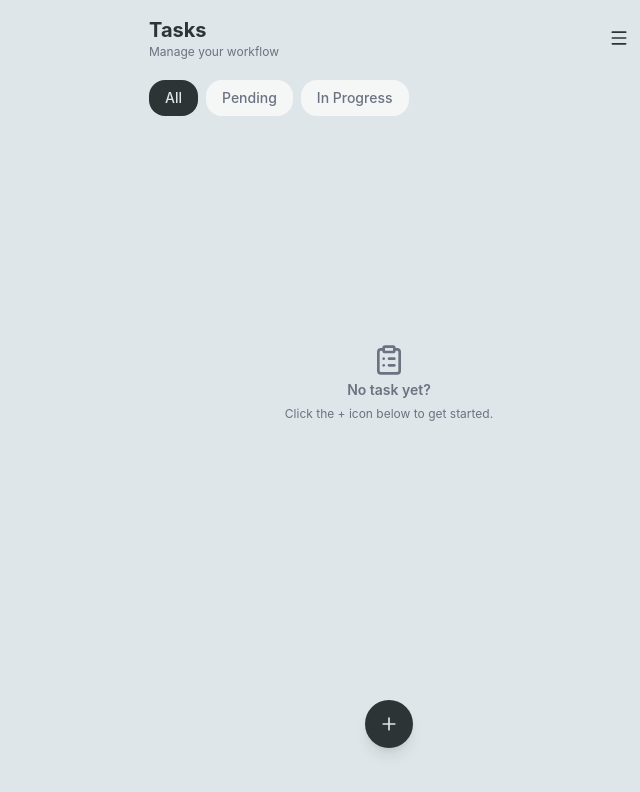
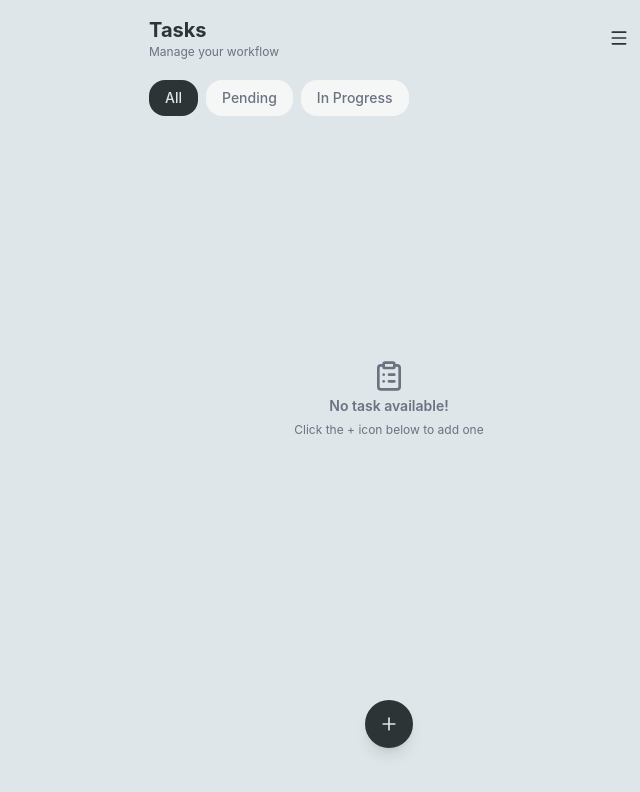
Before and after one commit to AnwarHosenDev/tasks, a React (Vite) app: page / in a window 1280 px wide. Shown: the top 792 px of the page, without its empty margins (251-891 px from the left). Built offline with nearby package versions, Linux system fonts and the light colour scheme.

Commit message:
Update empty task list message for clarity and adjust styling

```diff
--- a/src/components/TaskList.tsx
+++ b/src/components/TaskList.tsx
@@ -24,11 +24,11 @@ export function TaskList({
     </div>
   ) : (
     // Empty list
-    <div className="text-muted flex flex-1 flex-col items-center justify-center gap-1 -mt-40 pointer-events-none">
+    <div className="text-muted flex flex-1 flex-col items-center justify-center gap-1 -mt-32 pointer-events-none">
       <ClipboardList size={32} />
-      <div className="text-sm font-semibold">No task yet?</div>
+      <div className="text-sm font-semibold">No task available!</div>
       <div className="max-w-xs text-xs leading-relaxed">
-        Click the + icon below to get started.
+        Click the + icon below to add one
       </div>
     </div>
   );
```
